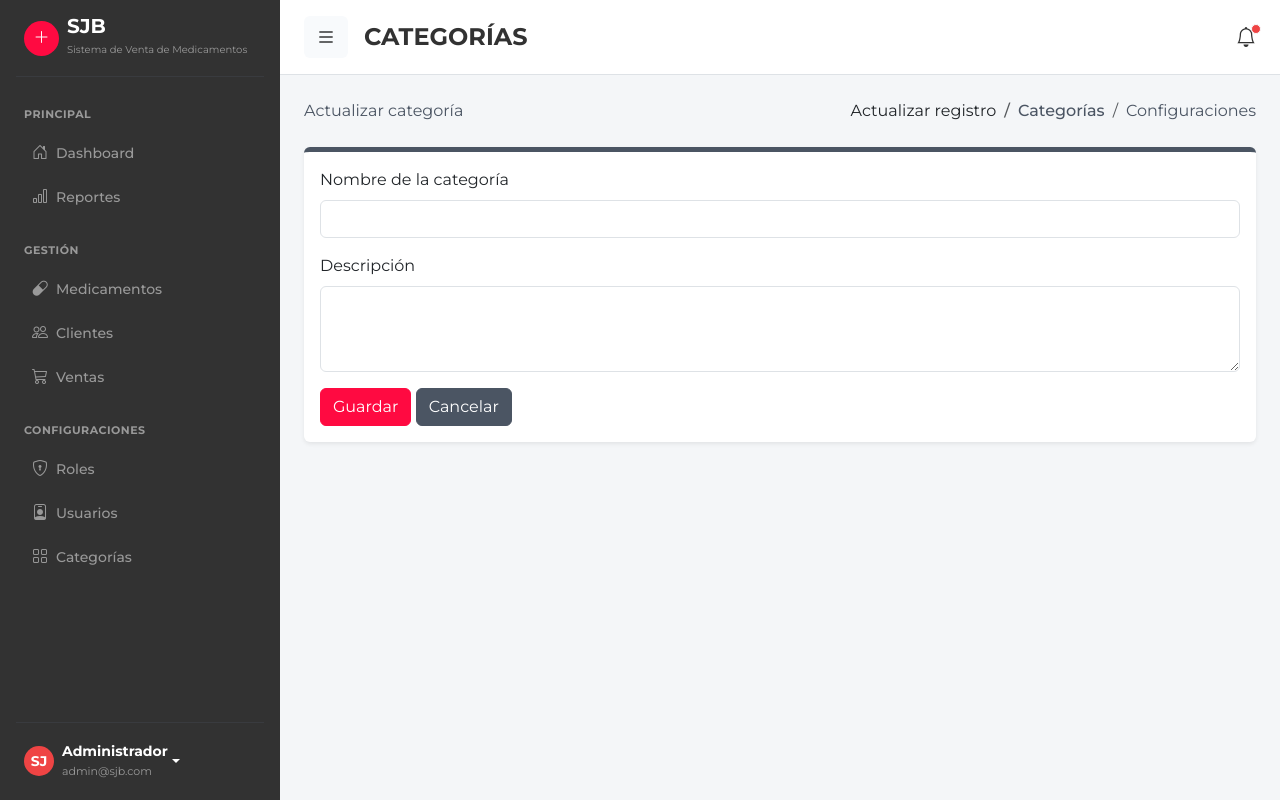
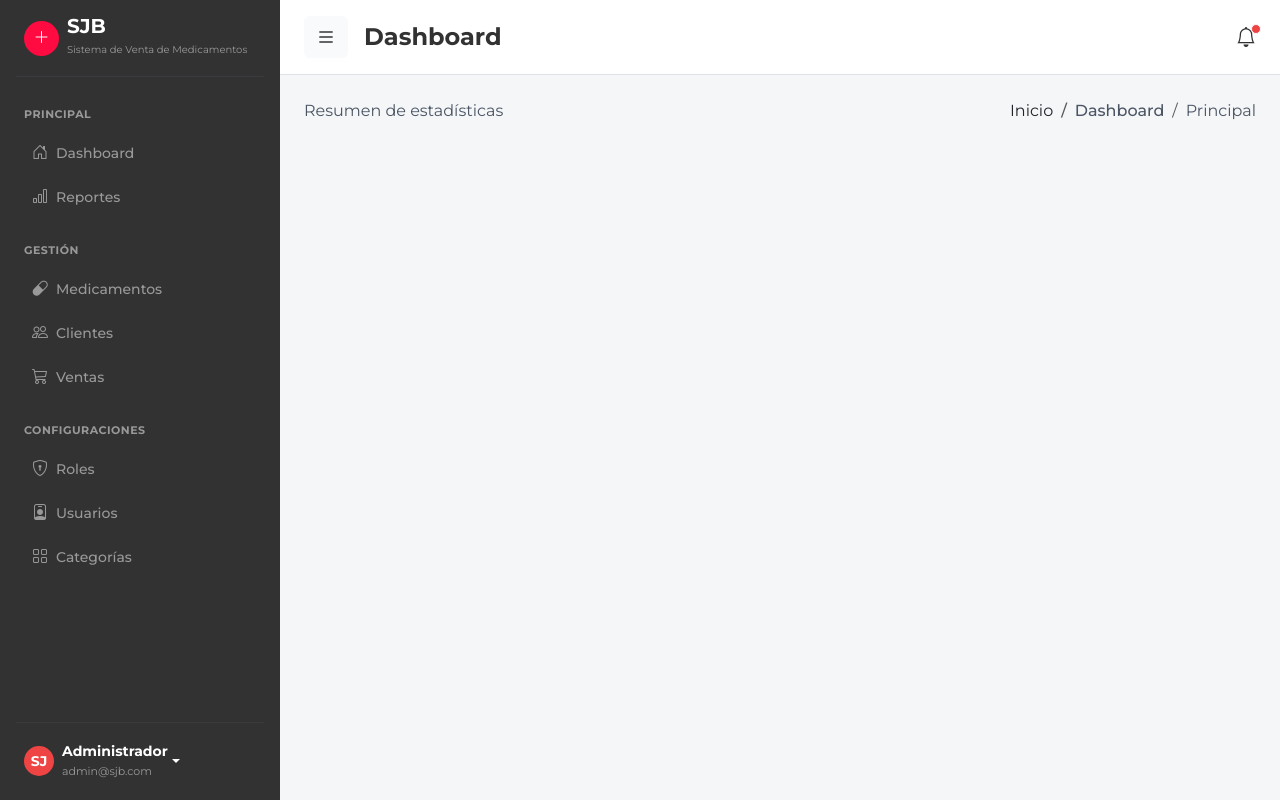
Before and after one commit to STARED123/FARMACIA, a Laravel app: template sistema/resources/views/principal/dashboard/index.blade.php in a window 1280 px wide. Run offline with Laravel 12, Linux system fonts and the light colour scheme; the template is opened without the code that fills it, so the values that code supplies are empty; parts of the project's set-up code (start-up, migrations or seed data) failed here and were passed over.

Commit message:
SISTEMA.

```diff
--- a/sistema/resources/views/principal/dashboard/index.blade.php
+++ b/sistema/resources/views/principal/dashboard/index.blade.php
@@ -1,21 +1,14 @@
+{{-- Vista hija: hereda la plantilla padre --}}
 @extends('template.administrador')
-@section('title', 'CATEGORÍAS')
-@section('name_section', 'CATEGORÍAS')
-@section('description', 'Actualizar categoría')
-@section('item_section', 'Actualizar registro')
-@section('section', 'Categorías')
-@section('module', 'Configuraciones')
+
+{{-- Textos que la plantilla muestra en sus huecos --}}
+@section('title', 'Dashboard')
+@section('name_section', 'Dashboard')
+@section('description', 'Resumen de estadísticas')
+@section('item_section', 'Inicio')
+@section('section', 'Dashboard')
+@section('module', 'Principal')
+
+{{-- Contenido del dashboard (vacío por ahora) --}}
 @section('content')
-<div class="card bg-white border-0 shadow-sm border-5 border-top border-secondary">
-<div class="card-body">
-{{-- PUT /categories/{id} → CategoryController@update --}}
-<form action="{{ route('categories.update', $category->id) }}"
-method="POST">
-@csrf
-@method('PUT') {{-- HTML solo envía POST: aquí se indica PUT --}}
-{{-- El mismo formulario; ahora $category existe y llena los campos --}}
-@include('settings.categories.form')
-</form>
-</div>
-</div>
 @endsection
```
Also changed, not shown: sistema/app/Models/sale.php (+24 -5 lines), sistema/routes/web.php (line endings or trailing spaces).
